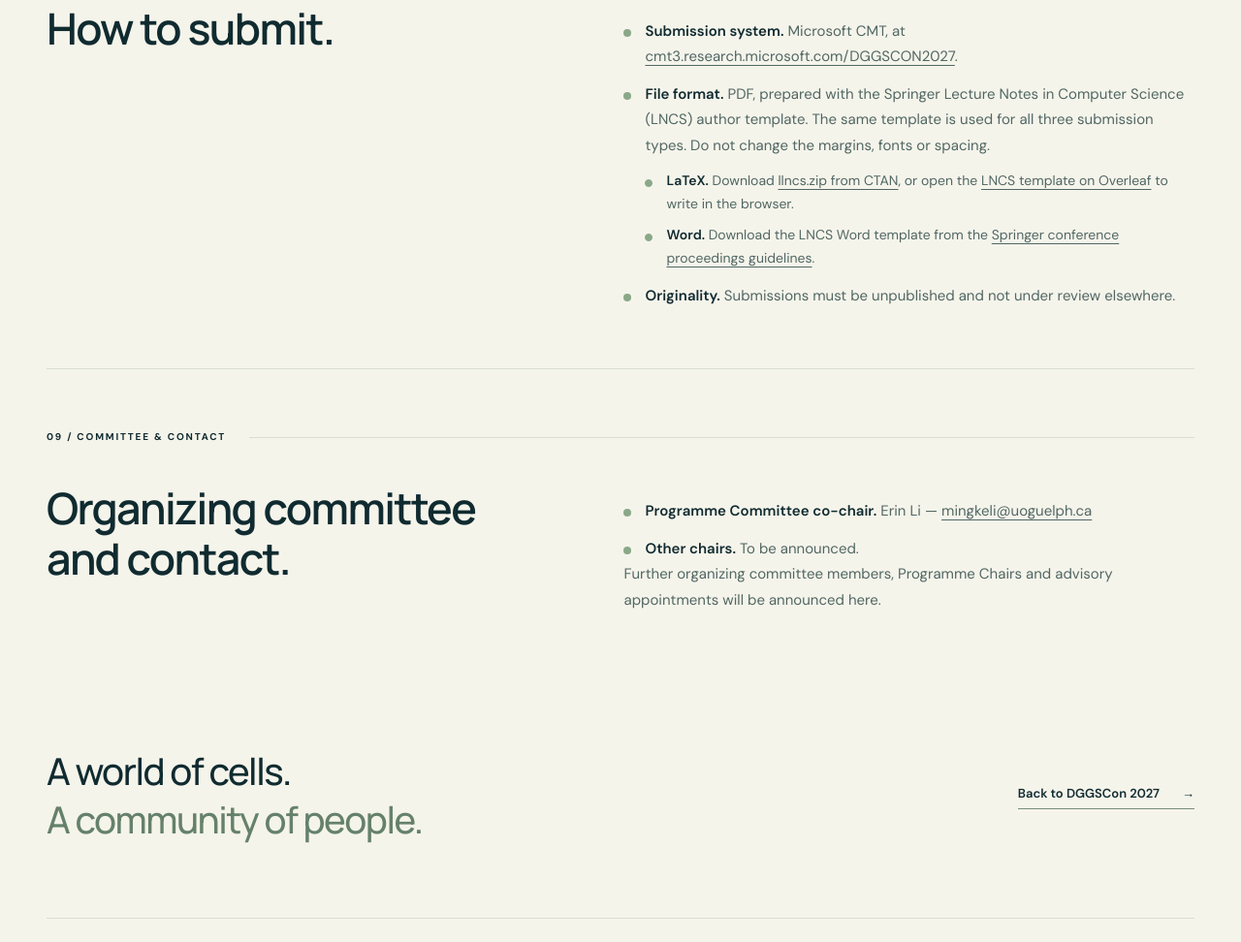
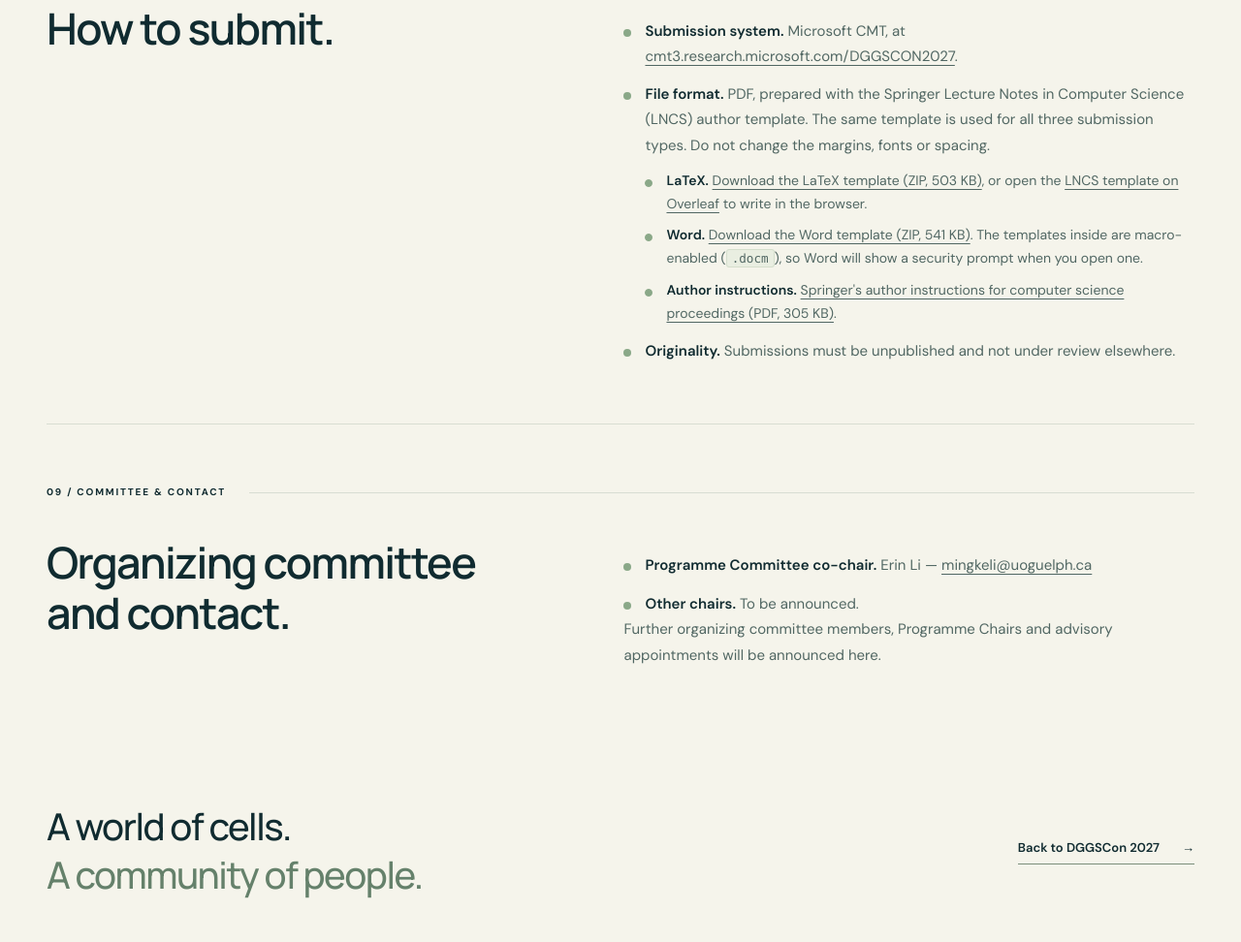
Before and after one commit to UbiSensingAILab/DGGSCON-2027-website, a plain HTML site: page docs/call-for-participation.html in a window 1280 px wide. Shown: the part 5311-6283 px from the top of the page at 97% size. Drawn offline with Linux system fonts and the light colour scheme.

Commit message:
Host the Springer LNCS templates and link them for download
Co-Authored-By: Claude Opus 5 <noreply@anthropic.com>

```diff
--- a/docs/assets/styles.css
+++ b/docs/assets/styles.css
@@ -126,3 +126,4 @@
 .cfp-sublist li{position:relative;padding-left:22px;font-size:14px;color:var(--muted);line-height:1.7}
 .cfp-sublist li::before{content:"";position:absolute;left:0;top:10px;width:6px;height:6px;border:1px solid #8aa888;border-radius:50%}
 @media(max-width:520px){.cfp-sublist li{font-size:13px}}
+.cfp-copy code{font-family:ui-monospace,'Cascadia Mono',Consolas,monospace;font-size:.9em;background:#e9eee1;border:1px solid #d5dfcd;border-radius:3px;padding:1px 5px}
--- a/docs/call-for-participation.html
+++ b/docs/call-for-participation.html
@@ -10,7 +10,7 @@
   <meta property="og:type" content="website">
   <title>Call for Participation — DGGSCon 2027</title>
   <link rel="icon" href="assets/dggscon-logo.png" type="image/png">
-  <link rel="stylesheet" href="assets/styles.css?v=6">
+  <link rel="stylesheet" href="assets/styles.css?v=7">
 </head>
 <body>
   <a class="skip-link" href="#main">Skip to content</a>
@@ -208,8 +208,9 @@
             <li><strong>Submission system.</strong> Microsoft CMT, at <a class="inline-link" href="https://cmt3.research.microsoft.com/DGGSCON2027">cmt3.research.microsoft.com/DGGSCON2027</a>.</li>
             <li><strong>File format.</strong> PDF, prepared with the Springer Lecture Notes in Computer Science (LNCS) author template. The same template is used for all three submission types. Do not change the margins, fonts or spacing.
               <ul class="cfp-sublist">
-                <li><strong>LaTeX.</strong> Download <a class="inline-link" href="https://mirrors.ctan.org/macros/latex/contrib/llncs.zip">llncs.zip from CTAN</a>, or open the <a class="inline-link" href="https://www.overleaf.com/latex/templates/springer-lecture-notes-in-computer-science/kzwwpvhwnvfj">LNCS template on Overleaf</a> to write in the browser.</li>
-                <li><strong>Word.</strong> Download the LNCS Word template from the <a class="inline-link" href="https://www.springer.com/gp/computer-science/lncs/conference-proceedings-guidelines">Springer conference proceedings guidelines</a>.</li>
+                <li><strong>LaTeX.</strong> <a class="inline-link" href="assets/templates/springer-lncs-latex-proceedings-2026-09-03.zip" download>Download the LaTeX template (ZIP, 503 KB)</a>, or open the <a class="inline-link" href="https://www.overleaf.com/latex/templates/springer-lecture-notes-in-computer-science/kzwwpvhwnvfj">LNCS template on Overleaf</a> to write in the browser.</li>
+                <li><strong>Word.</strong> <a class="inline-link" href="assets/templates/springer-lncs-word-proceedings-splnproc2510.zip" download>Download the Word template (ZIP, 541 KB)</a>. The templates inside are macro-enabled (<code>.docm</code>), so Word will show a security prompt when you open one.</li>
+                <li><strong>Author instructions.</strong> <a class="inline-link" href="assets/templates/springer-lncs-author-instructions.pdf">Springer's author instructions for computer science proceedings (PDF, 305 KB)</a>.</li>
               </ul>
             </li>
             <li><strong>Originality.</strong> Submissions must be unpublished and not under review elsewhere.</li>
```
Also changed, not shown: docs/index.html (+1 -1 lines), 3 other files.
